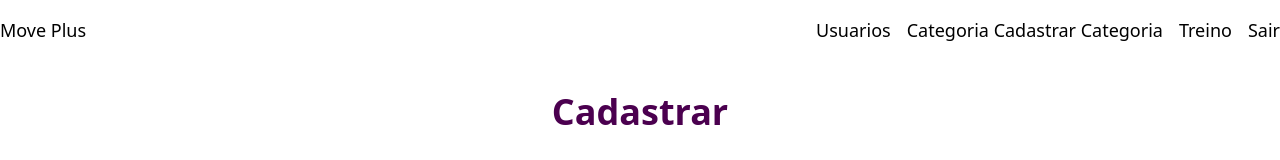
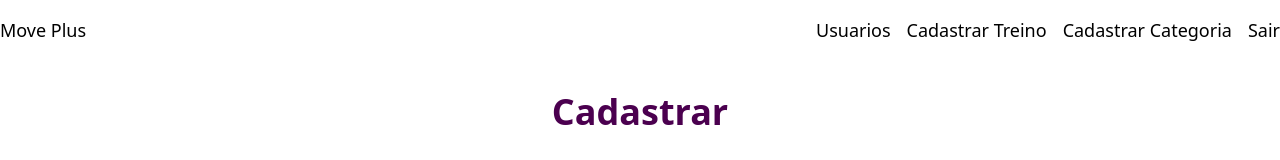
Before and after one commit to Time-Gene-Mulheres/Move-Plus-FrontEnd, a React (Vite) app: page /cadastro in a window 1280 px wide. Shown: the top 160 px of the page. Built offline with nearby package versions, Linux system fonts and the light colour scheme; no server answers.

Commit message:
feat: Finalizando crud de treino e categoria

```diff
--- a/src/App.tsx
+++ b/src/App.tsx
@@ -35,7 +35,7 @@ function App() {
 
         {/* rota usuario */}
 
-        <Route path='/usuarios' element={<FormUsuario/>}/>
+        {/* <Route path='/usuarios' element={<FormUsuario/>}/> */}
 
         <Route path='/cadastrarcategoria' element={<FormCategoria/>}/>
         <Route path='/editarcategoria/:id' element={<FormCategoria/>}/>
--- a/src/components/categoria/cardcategorias/CardCategorias.tsx
+++ b/src/components/categoria/cardcategorias/CardCategorias.tsx
@@ -1,5 +1,7 @@
 import { Link } from 'react-router-dom'
 import Categoria from '../../../models/Categoria'
+import CardTreinos from '../../treinos/cardtreinos/CardTreinos'
+import Treino from '../../../models/Treino';
 
 interface CardCategoriasProps{
     categoria: Categoria
@@ -13,6 +15,12 @@ function CardCategorias({ categoria }: CardCategoriasProps) {
             </header>
             <p className='p-8 text-3xl bg-slate-200 h-full'>{categoria.descricao}</p>
             <p className='p-8 text-3xl bg-slate-200 h-full'>{categoria.usuario?.nome}</p>
+
+            <div className='flex col-3 gap-5 p-5'>
+              {categoria.treino?.map((treino) => (
+                <CardTreinos key={treino.id} treino={treino} />
+              ))}
+            </div>
 
             <div className="flex">
                 <Link to={`/editarcategoria/${categoria.id}`}
--- a/src/components/categoria/formcategoria/FormCategoria.tsx
+++ b/src/components/categoria/formcategoria/FormCategoria.tsx
@@ -51,7 +51,7 @@ function FormCategoria() {
     })
   }
   function retornar() {
-    navigate("/dadosusuario/:id")
+    navigate("/usuarios/")
   }
   async function gerarNovoTema(e: ChangeEvent<HTMLFormElement>) {
     e.preventDefault()
--- a/src/components/navbar/Navbar.tsx
+++ b/src/components/navbar/Navbar.tsx
@@ -11,10 +11,12 @@ function Navbar() {
 
                     <div className='flex gap-4'>
                     <Link to='/usuarios' className='hover:underline'>Usuarios</Link>
-                        Categoria
-                        Cadastrar Categoria
-                       <Link to='/treinos' className="hover:underline">Treino</Link>
-                        Sair
+
+                    <Link to='/cadastrartreinos' className='hover:underline'>Cadastrar Treino</Link>
+
+                    <Link to='/cadastrarcategoria' className="hover:underline">Cadastrar Categoria</Link>
+
+                    <Link to='/' className="hover:underline">Sair</Link>
 
 
                     </div>
--- a/src/components/usuarios/formusuarios/FormUsuario.tsx
+++ b/src/components/usuarios/formusuarios/FormUsuario.tsx
@@ -33,7 +33,7 @@ function FormUsuario() {
     function atualizarEstado(e: ChangeEvent<HTMLInputElement>) {
         setUsuario({
             ...usuario,
-            [e.target.name]: e.target.value.trim()
+            [e.target.name]: e.target.value
         });
     }
 
--- a/src/models/Categoria.ts
+++ b/src/models/Categoria.ts
@@ -5,5 +5,5 @@ export default interface Categoria {
     id?: number | null
     descricao: string
     usuario?: Usuario | null
-    treino?: Treino | null
+    treino?: Treino[] | null
 }
```
